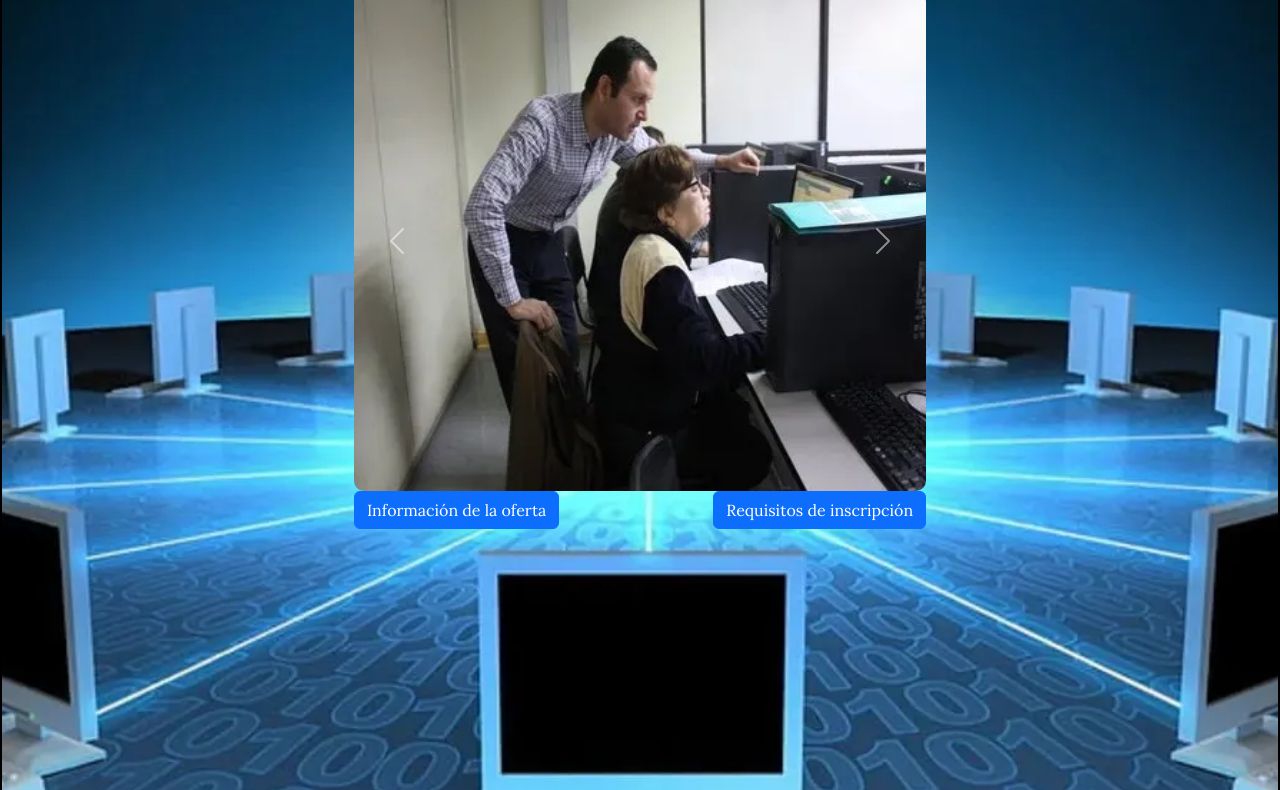
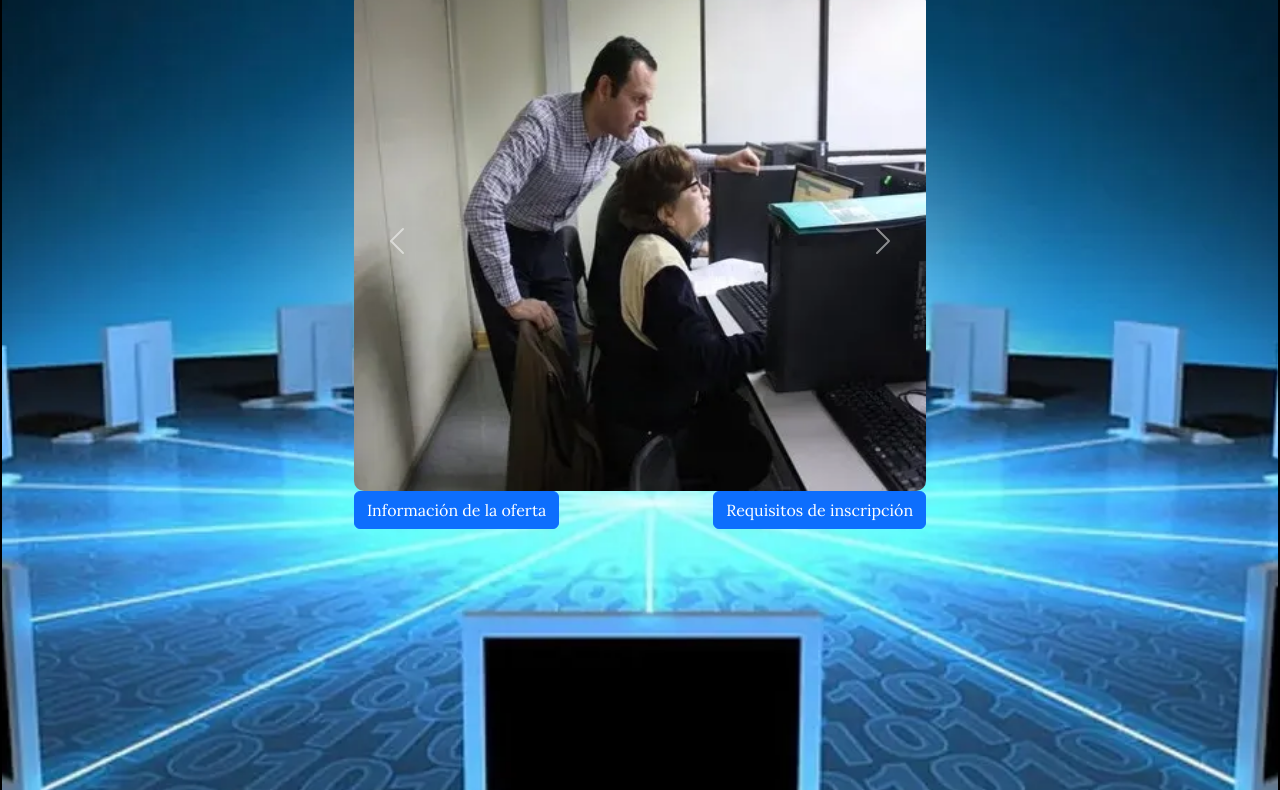
Before and after one commit to Camila-Skrp/C-Operador-de-pc-para-adultos-mayores, a plain HTML site: page index.html in a window 1280 px wide. Shown: the part 153-943 px from the top of the page. Drawn offline with nearby package versions, Linux system fonts and the light colour scheme.

Commit message:
Update style.css

```diff
--- a/style.css
+++ b/style.css
@@ -18,7 +18,7 @@ header {
     background-image: url(./img/fondo.webp);
     background-size: cover;
     background-position: center;
-    height: 1000px;
+    height: 1100px;
     justify-content: center;
     border-radius: 5px;
 
```
